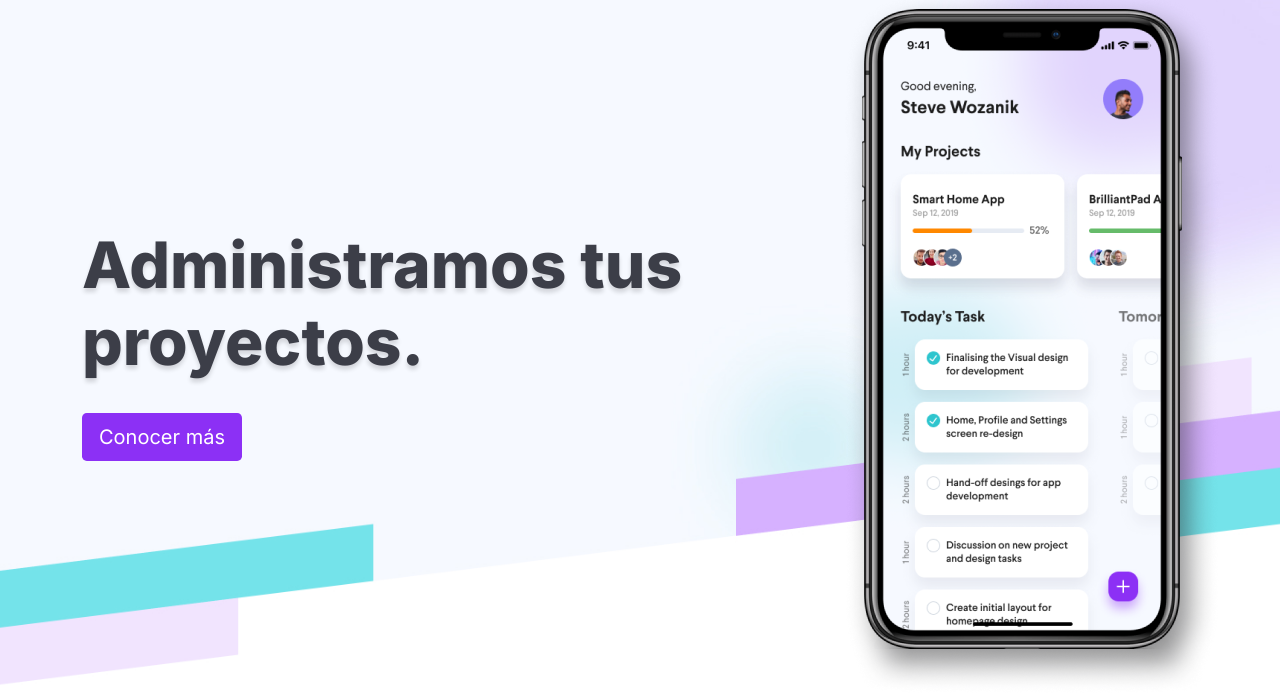
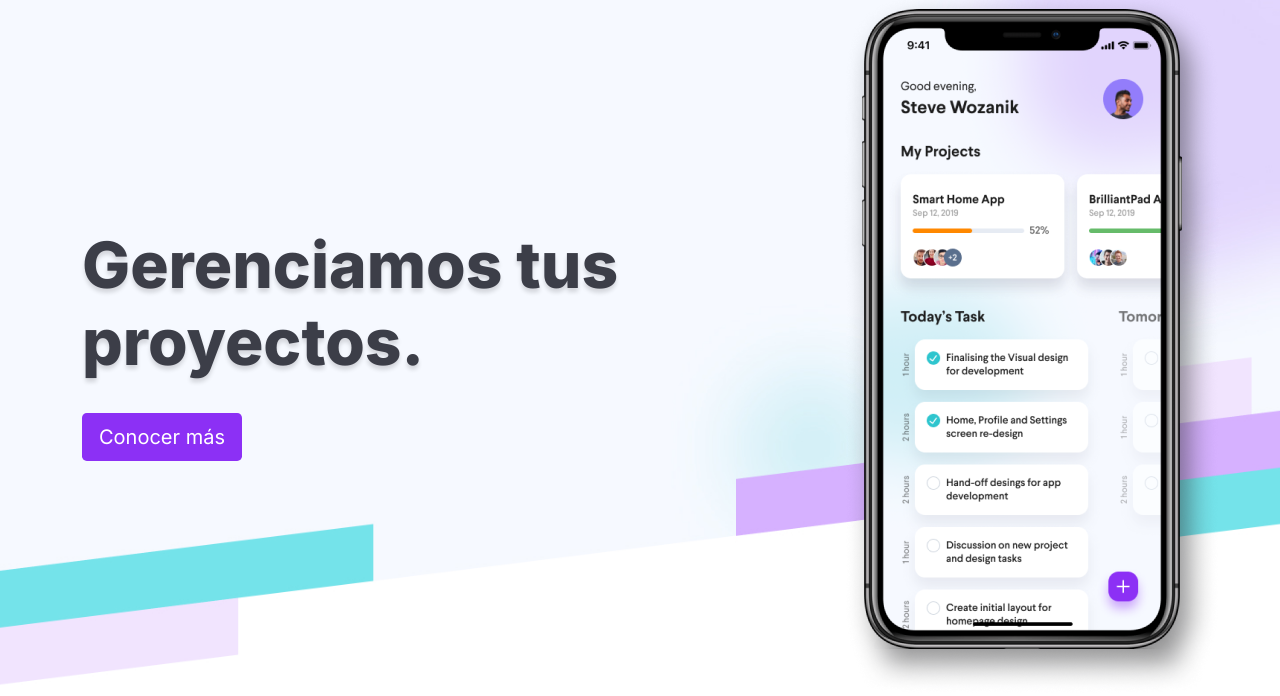
Before and after one commit to dmarcam012/html-diego, a plain HTML site: page index.html in a window 1280 px wide. Shown: the part 78-774 px from the top of the page. Drawn offline with Linux system fonts and the light colour scheme.

Commit message:
cambie el titulo

```diff
--- a/index.html
+++ b/index.html
@@ -13,7 +13,7 @@
       @import url('https://fonts.googleapis.com/css2?family=Inter:wght@100;200;300;400;500;600;700;800;900&display=swap');
       </style>
 
-    <title>Hello, world!</title>
+    <title>Maquetando mi WEB</title>
   </head>
   <body>
     <!--Header-->
@@ -66,7 +66,7 @@
         <div class="container">
           <div class="row align-items-center">
             <div class="col-8">
-              <h1>Administramos tus proyectos.</h1>
+              <h1>Gerenciamos tus proyectos.</h1>
               <button type="button" class="btn boton-morado btn-lg mt-4">Conocer más</button>
             </div>
             <div class="col-4">
```
